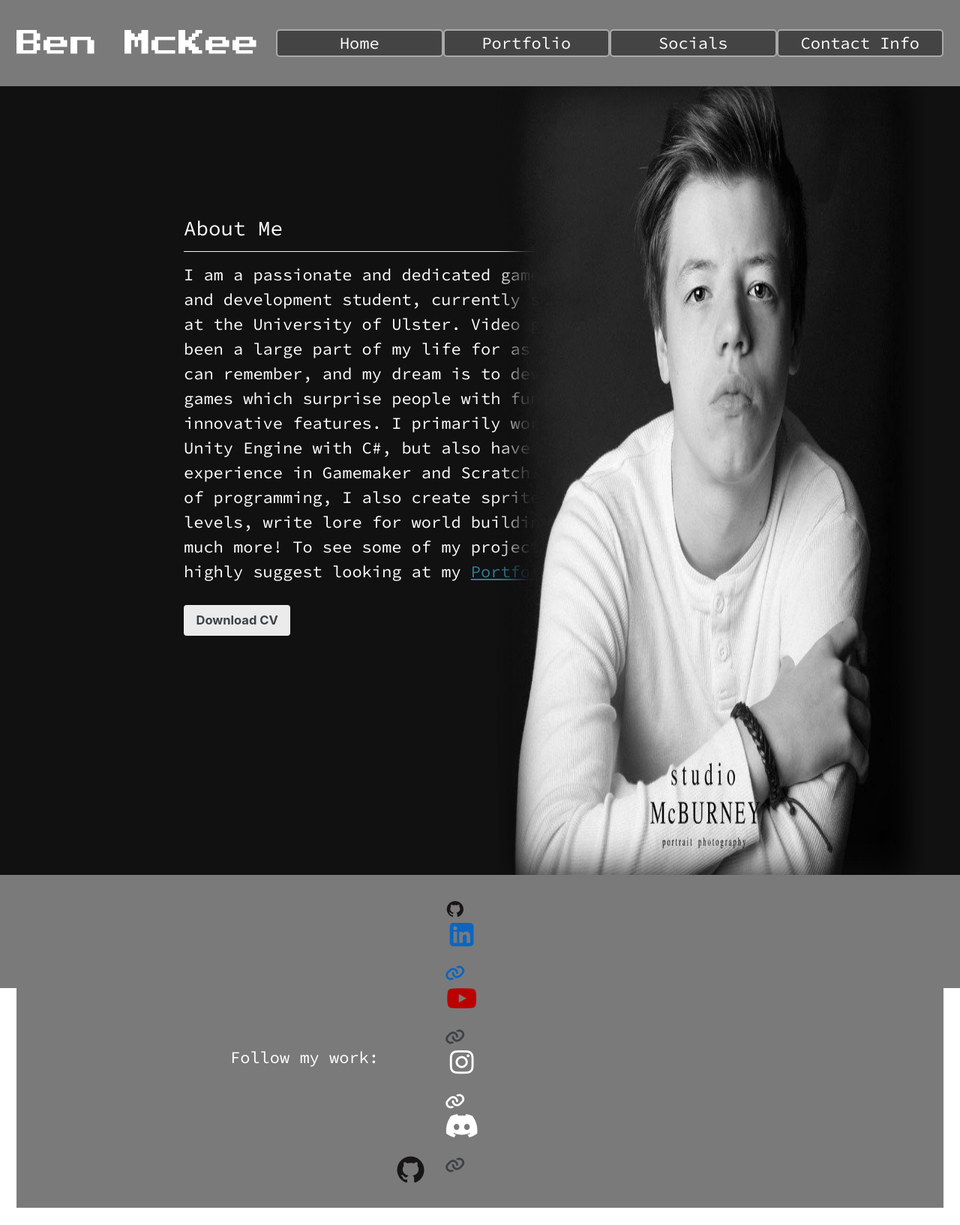
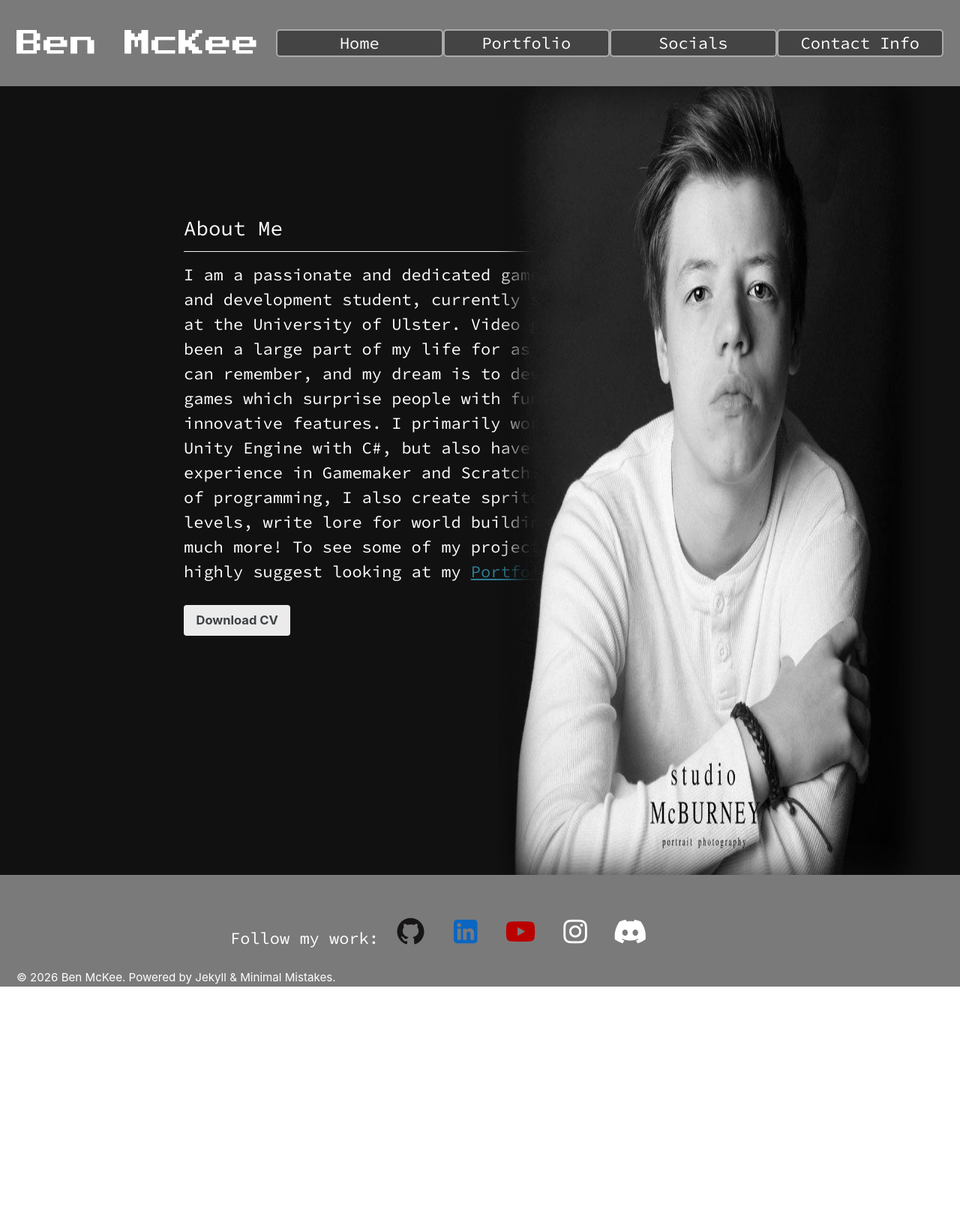
Before and after one commit to Bugglenuggets/Bugglenuggets.github.io, a Jekyll site: the page built from _pages/index.md, in a window 1280 px wide. Shown: the whole page at 75% size. Built offline with Jekyll 4.4.1, drawn with Linux system fonts in a browser that asks for light colours; some web fonts are replaced; after the commit the page ends 1316 px from its top, so only the background shows below that.

Commit message:
Update footer.html

```diff
--- a/_includes/footer.html
+++ b/_includes/footer.html
@@ -6,7 +6,6 @@
     {% for link in site.footer.links %}
       {% if link.label and link.url %}
         <li><a href="{{ link.url }}" rel="nofollow noopener noreferrer"{% if link.target %} target="{{ link.target }}"{% endif %}><i class="{{ link.icon | default: 'fas fa-link' }}" style="color:{{ link.color }}" aria-hidden="true"></i> {{ link.label | escape_once | strip }}</a></li>
-        <a:hover <i class="{{ link.hover-icon | default: 'fas fa-link' }}" style="color:{{ link.color }}" aria-hidden="true"></i> {{ link.label | escape_once | strip }}</a>
       {% endif %}
     {% endfor %}
   </ul>
```
